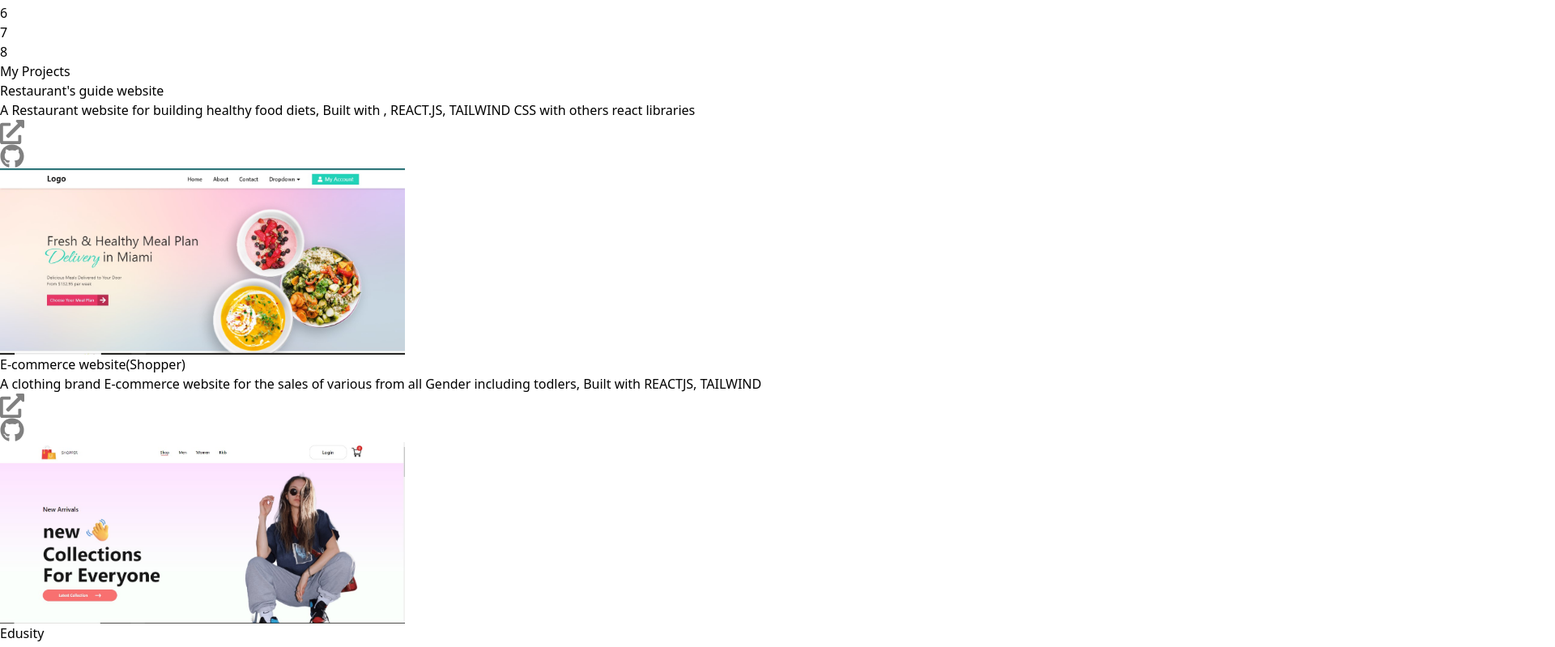
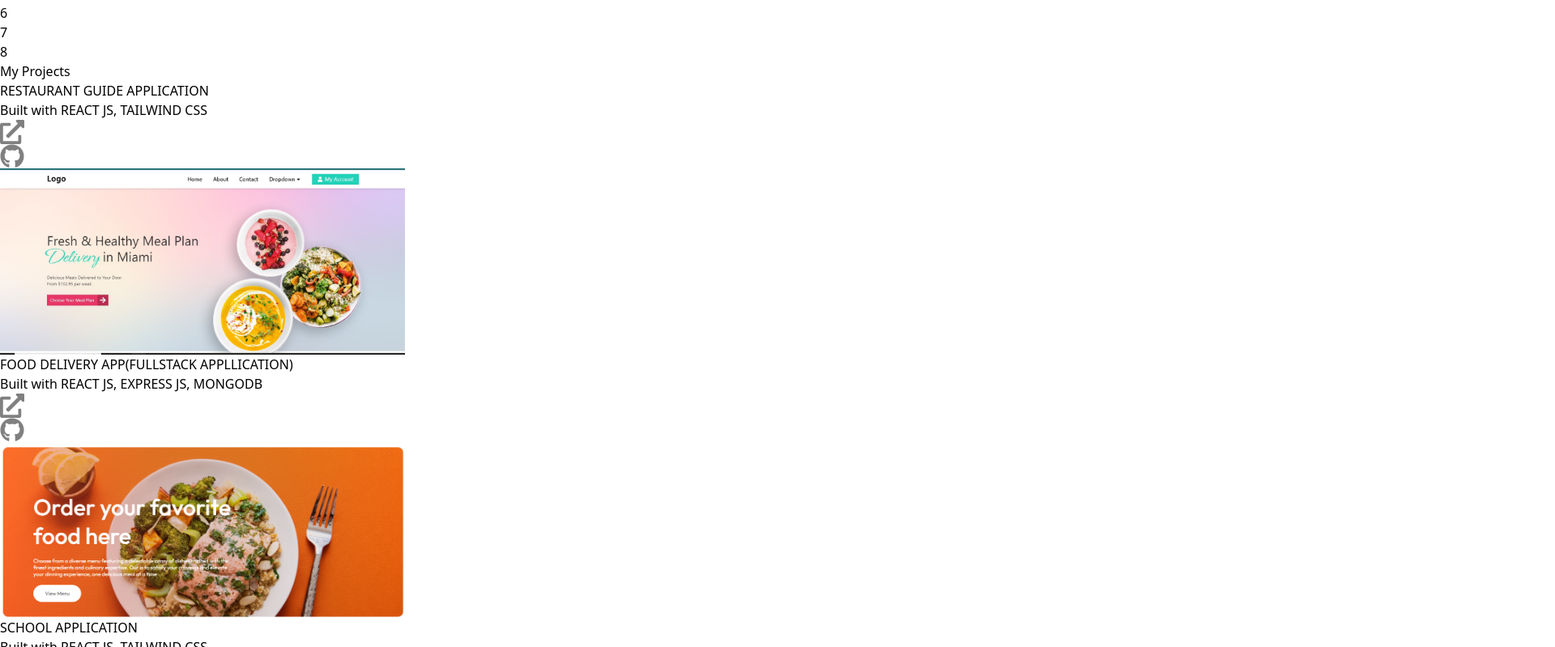
Before and after one commit to johnberry3/Portfolio, a React (Vite) app: page / in a window 1280 px wide. Shown: the part 5061-5860 px from the top of the page at 81% size, 1920 px wide, since content can reach past the window. Built offline with nearby package versions, Linux system fonts and the light colour scheme; the HTML template or start-up script is replaced by a standard one.

Commit message:
Updated app

```diff
--- a/src/assets/image/index.js
+++ b/src/assets/image/index.js
@@ -10,6 +10,7 @@ import Github from './Github.png'
 import Git from './Git.png'
 import project from './project.jpg'
 import project_2 from './project_2.png.jpg'
+import Tomato from './TomatoHeader.png'
 export{
     MainProfile,
     Html,
@@ -22,5 +23,6 @@ export{
     Github,
     Git,
     project,
-    project_2
+    project_2,
+    Tomato
 };
--- a/src/sections/Project.jsx
+++ b/src/sections/Project.jsx
@@ -1,7 +1,7 @@
 import React from 'react'
 import Edusity from '../../src/assets/image/Edusity.png'
 import { Github } from '../assets/image'
-import { project, project_2 } from '../assets/image'
+import { project, project_2, Tomato } from '../assets/image'
 import { FaExternalLinkAlt } from "react-icons/fa";
 import { FaGithub } from "react-icons/fa";
 import "../sections/project.css"
@@ -14,8 +14,8 @@ const Project = () => {
         <div className='w-[1100px] max-xl:w-full flex flex-col gap-8 justify-center m-auto max-xl-m-auto'>
             <div className='flex max-xl:flex-col max-xl:flex-col-reverse justify-between items-center'>
                <div>
-                  <h2 className='text-4xl font-bold max-xl:text-3xl '>Restaurant's guide website</h2>
-                  <p className='text-sm font-semibold mt-4 leading-6'>A Restaurant website for building healthy food diets, Built with , REACT.JS, TAILWIND CSS with others react libraries</p>
+                  <h2 className='text-4xl font-bold max-xl:text-3xl '>RESTAURANT GUIDE APPLICATION</h2>
+                  <p className='text-sm font-semibold mt-4 leading-6'>Built with REACT JS, TAILWIND CSS</p>
                    <div className='flex gap-5 pt-4 pl-3 '>
                       <a href="https://restaurant-tcj.netlify.app/#" target='_blank'><FaExternalLinkAlt fontSize={30} color='gray' className='cursor-pointer' /></a>
                       <a href="https://github.com/johnberry3/restaurantApp" target='_blank'><FaGithub fontSize={30} color='gray' className='cursor-pointer' /></a>
@@ -26,20 +26,20 @@ const Project = () => {
 
             <div className='flex max-xl:flex-col gap-8 flex-row-reverse max-xl:flex-col-reverse justify-between items-center'>
                <div>
-                  <h2 className='text-4xl font-bold '>E-commerce website(Shopper)</h2>
-                  <p className='text-sm font-semibold mt-4 leading-6'>A clothing brand E-commerce website for the sales of various from all Gender including todlers, Built with REACTJS, TAILWIND </p>
+                  <h2 className='text-4xl font-bold '>FOOD DELIVERY APP(FULLSTACK APPLLICATION)</h2>
+                  <p className='text-sm font-semibold mt-4 leading-6'>Built with REACT JS, EXPRESS JS, MONGODB</p>
                   <div className='flex gap-5 pt-4 pl-3 '>
-                      <a href="https://restaurant-tcj.netlify.app/#" target='_blank'><FaExternalLinkAlt fontSize={30} color='gray' className='cursor-pointer' /></a>
-                      <a href="https://github.com/johnberry3/restaurantApp" target='_blank'><FaGithub fontSize={30} color='gray' className='cursor-pointer' /></a>
+                      <a href="https://tomatoapp-frontend.onrender.com/" target='_blank'><FaExternalLinkAlt fontSize={30} color='gray' className='cursor-pointer' /></a>
+                      <a href="https://github.com/johnberry3/TomatoAPP" target='_blank'><FaGithub fontSize={30} color='gray' className='cursor-pointer' /></a>
                    </div>
                </div>
-               <img src={project_2} className='edusity' alt="Github" />
+               <img src={Tomato} className='edusity' alt="Github" />
             </div>
 
             <div className='flex max-xl:flex-col max-xl:flex-col-reverse justify-between items-center'>
                <div>
-                  <h2 className='text-4xl font-bold '>Edusity</h2>
-                  <p className='text-sm'>A Tertiary institution website for Accesing School information, Built with react.js, Tailwind</p>
+                  <h2 className='text-4xl font-bold '>SCHOOL APPLICATION</h2>
+                  <p className='text-sm'>Built with REACT JS, TAILWIND CSS</p>
                   <div className='flex gap-5 pt-4 pl-3 '>
                       <a href="https://edusitylife.netlify.app/" target='_blank'><FaExternalLinkAlt fontSize={30} color='gray' className='cursor-pointer' /></a>
                       <a href="https://github.com/johnberry3/Edusity" target='_blank'><FaGithub fontSize={30} color='gray' className='cursor-pointer' /></a>
```
Also changed, not shown: src/assets/image/TomatoHeader.png (added).
